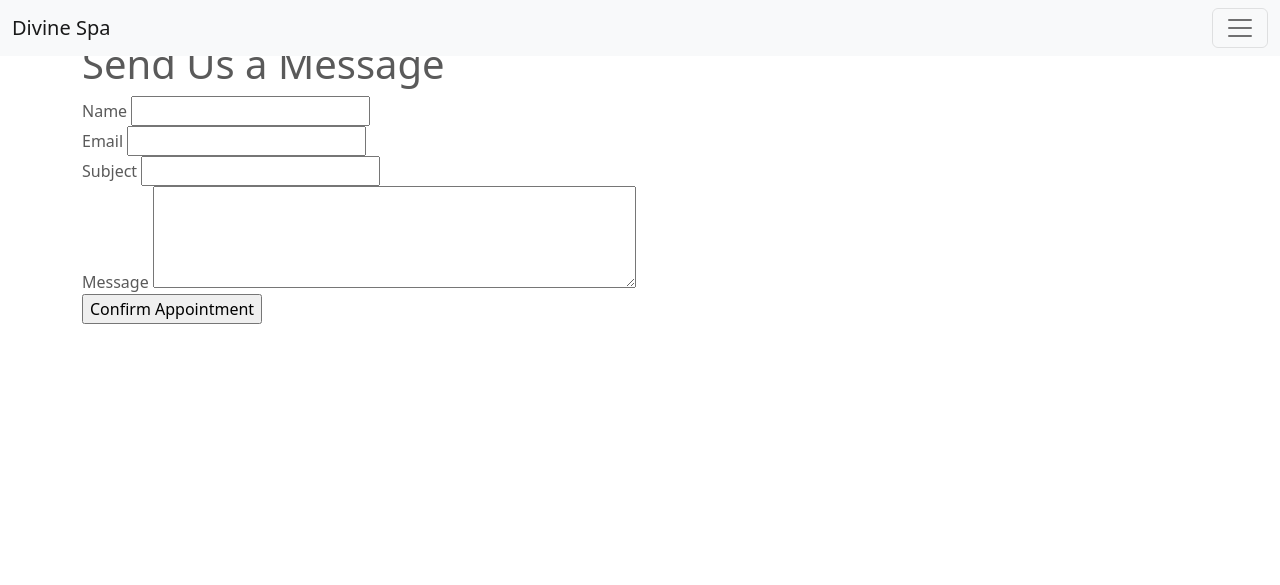
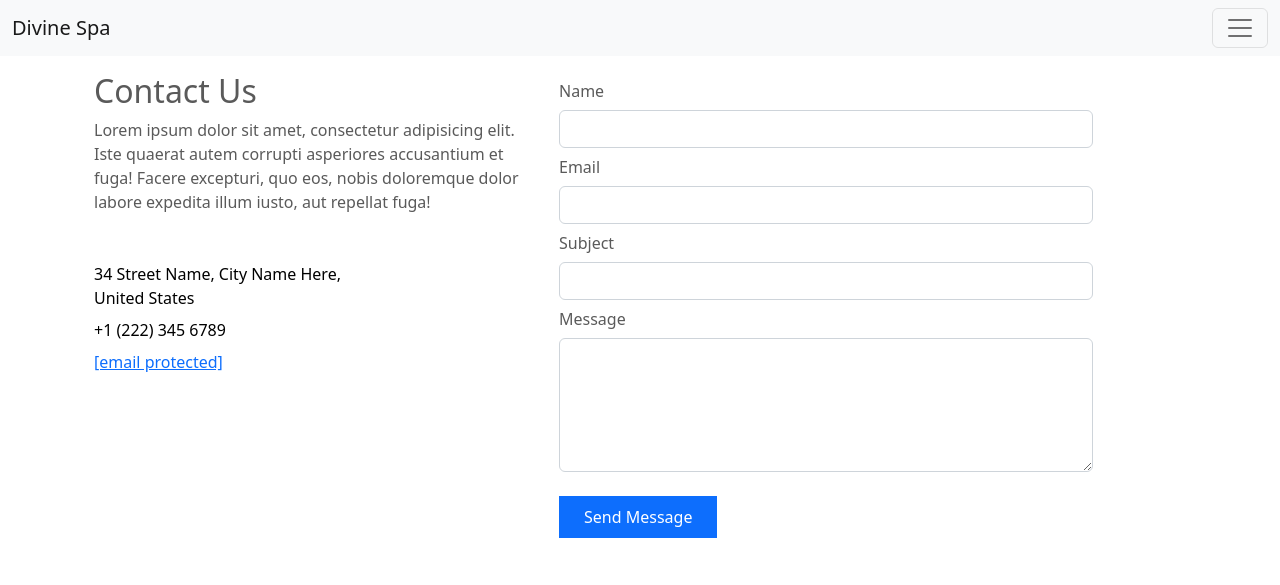
Before and after one commit to Candyce10/Devine-Spa, a Django app: page /contact_us/ in a window 1280 px wide. Shown: the top 585 px of the page. Run offline with Django 4.2, Linux system fonts and the light colour scheme.

Commit message:
styled contact page

```diff
--- a/main_app/static/styles/main.css
+++ b/main_app/static/styles/main.css
@@ -4,11 +4,13 @@
 
 body{
     margin: 0;
-    padding-top: 1rem;
     color: #5a5a5a;
+    margin-top: 4.5rem;
 }
 
-
+.navbar{
+    background-color: #faf0e6;
+}
 
 .apptdiv input[type=text]{
     width: 27vw;
--- a/main_app/templates/base.html
+++ b/main_app/templates/base.html
@@ -9,19 +9,18 @@
     <meta name="author" content="Mark Otto, Jacob Thornton, and Bootstrap contributors">
     <meta name="generator" content="Hugo 0.98.0">
     <link href="https://cdn.jsdelivr.net/npm/bootstrap@5.2.0-beta1/dist/css/bootstrap.min.css" rel="stylesheet" integrity="sha384-0evHe/X+R7YkIZDRvuzKMRqM+OrBnVFBL6DOitfPri4tjfHxaWutUpFmBp4vmVor" crossorigin="anonymous">
-     <script src="https://cdn.jsdelivr.net/npm/bootstrap@5.2.0-beta1/dist/js/bootstrap.bundle.min.js" integrity="sha384-pprn3073KE6tl6bjs2QrFaJGz5/SUsLqktiwsUTF55Jfv3qYSDhgCecCxMW52nD2" crossorigin="anonymous"></script>
+    <link href="https://fonts.googleapis.com/css?family=Poppins:300,400,500,700,900&display=swap" rel="stylesheet">
+    <link rel="stylesheet" href="fonts,_icomoon,_style.css+css,_owl.carousel.min.css+css,_bootstrap.min.css+css,_style.css.pagespeed.cc.P0gB-L-pyP.css" />
+    <script src="https://cdn.jsdelivr.net/npm/bootstrap@5.2.0-beta1/dist/js/bootstrap.bundle.min.js" integrity="sha384-pprn3073KE6tl6bjs2QrFaJGz5/SUsLqktiwsUTF55Jfv3qYSDhgCecCxMW52nD2" crossorigin="anonymous"></script>
+
 
     <link rel="stylesheet" href="{% static 'styles/main.css' %}" />
     <link rel="canonical" href="https://getbootstrap.com/docs/5.2/examples/carousel/">
-    <!-- <link href="/docs/5.2/dist/css/bootstrap.min.css" rel="stylesheet" integrity="sha384-0evHe/X+R7YkIZDRvuzKMRqM+OrBnVFBL6DOitfPri4tjfHxaWutUpFmBp4vmVor" crossorigin="anonymous"> -->
+
 
         <!-- Favicons -->
     <link rel="apple-touch-icon" href="/docs/5.2/assets/img/favicons/apple-touch-icon.png" sizes="180x180">
-    <!-- <link rel="icon" href="/docs/5.2/assets/img/favicons/favicon-32x32.png" sizes="32x32" type="image/png"> -->
-    <!-- <link rel="icon" href="/docs/5.2/assets/img/favicons/favicon-16x16.png" sizes="16x16" type="image/png"> -->
-    <!-- <link rel="manifest" href="/docs/5.2/assets/img/favicons/manifest.json"> -->
     <link rel="mask-icon" href="/docs/5.2/assets/img/favicons/safari-pinned-tab.svg" color="#712cf9">
-    <!-- <link rel="icon" href="/docs/5.2/assets/img/favicons/favicon.ico"> -->
     <meta name="theme-color" content="#712cf9">
 
     <title>Divine Spa - {% block title %}{% endblock %}</title>
--- a/main_app/templates/confirmation.html
+++ b/main_app/templates/confirmation.html
@@ -1,6 +1,9 @@
 {% extends 'base.html' %}
 {% block title %} Confirmation{% endblock %}
 {% block content %}
+
+
+
 <div class="appt">
 <h1>Appointment Received</h1>
 {% for appointment in appointments %}
--- a/main_app/templates/contact.html
+++ b/main_app/templates/contact.html
@@ -1,56 +1,63 @@
 {% extends 'base.html' %}
+
+{% block title %} Contact Us{% endblock %}
 {% block content %}
-{% block title %} Contact Us{% endblock %}
 
-<h1>Send Us a Message</h1>
 
-<form action="{% url 'contact_create' %}" method="POST">
+<title>Contact Form #2</title>
+</head>
+<body>
+<div class="content">
+<div class="container">
+<div class="row">
+<div class="col-md-5 mr-auto">
+<h2>Contact Us</h2>
+<p class="mb-5">Lorem ipsum dolor sit amet, consectetur adipisicing elit. Iste quaerat autem corrupti asperiores accusantium et fuga! Facere excepturi, quo eos, nobis doloremque dolor labore expedita illum iusto, aut repellat fuga!</p>
+<ul class="list-unstyled pl-md-5 mb-5">
+<li class="d-flex text-black mb-2">
+<span class="mr-3"><span class="icon-map"></span></span> 34 Street Name, City Name Here, <br> United States
+</li>
+<li class="d-flex text-black mb-2"><span class="mr-3"><span class="icon-phone"></span></span> +1 (222) 345 6789</li>
+<li class="d-flex text-black"><span class="mr-3"><span class="icon-envelope-o"></span></span> <a href="/cdn-cgi/l/email-protection" class="__cf_email__" data-cfemail="a9c0c7cfc6e9c4d0decccbdac0ddcc87cac6c4">[email&#160;protected]</a> </li>
+</ul>
+</div>
+<div class="col-md-6">
+<form action="{% url 'contact_create' %}" class="mb-5" method="post" id="contactForm" name="contactForm">
     {% csrf_token %}
-
-    <div>
-        <label>Name
-            <input
-                class="input"
-                type="text"
-                name="name"
-                required
-            />
-        </label>
-    </div>
-    <div>
-        <label>Email
-            <input
-                class="input"
-                type="text"
-                name="email"
-                required
-            />
-        </label>
-    </div>
-    <div>
-        <label>Subject
-            <input
-                class="input"
-                type="text"
-                name="subject"
-                required
-            />
-        </label>
-    </div>
-    <div>
-        <label>Message
-            <textarea
-                rows="4"
-                cols="50"
-                name="message"
-                required>
-           </textarea>
-        </label>
-    </div>
-<div>
-    <input type="submit" value="Confirm Appointment" />
+<div class="row">
+<div class="col-md-12 form-group">
+<label for="name" class="col-form-label">Name</label>
+<input type="text" class="form-control" name="name" id="name">
+</div>
+</div>
+<div class="row">
+<div class="col-md-12 form-group">
+<label for="email" class="col-form-label">Email</label>
+<input type="text" class="form-control" name="email" id="email">
+</div>
+</div>
+<div class="row">
+<div class="col-md-12 form-group">
+<label for="subject" class="col-form-label">Subject</label>
+<input type="text" class="form-control" name="subject" id="subject">
+</div>
+</div>
+<div class="row">
+<div class="col-md-12 form-group">
+<label for="message" class="col-form-label">Message</label>
+<textarea class="form-control" name="message" id="message" cols="30" rows="5"></textarea>
+</div>
+</div>
+<br/>
+<div class="row">
+<div class="col-md-12">
+<input type="submit" value="Send Message" class="btn btn-primary rounded-0 py-2 px-4">
+<span class="submitting"></span>
+</div>
 </div>
 </form>
 
+</div>
+
 
 {% endblock %}
--- a/main_app/templates/review_create.html
+++ b/main_app/templates/review_create.html
@@ -1,6 +1,8 @@
 {% extends 'base.html' %}
+
+{% block title %} Reviews{% endblock %}
 {% block content %}
-{% block title %} Reviews{% endblock %}
+
 
 <h1>Add Review</h1>
 
--- a/main_app/templates/reviews.html
+++ b/main_app/templates/reviews.html
@@ -1,7 +1,6 @@
 {% extends 'base.html' %}
 {% block content %}
 
-<h1>Leave a Review</h1>
 <h1>Leave a Review</h1>
 <a class="button is-dark" href="{% url 'review_create' %}">Add Review</a>
 
--- a/main_app/templates/submit_contact.html
+++ b/main_app/templates/submit_contact.html
@@ -1,5 +1,7 @@
-{% extends 'base.html' %}{% block content %}
+{% extends 'base.html' %}
 {% block title %} Confirmation{% endblock %}
+{% block content %}
+
 
 <h1>Thank You!</h1>
 <h3>We will contact you soon.</h3>
```
